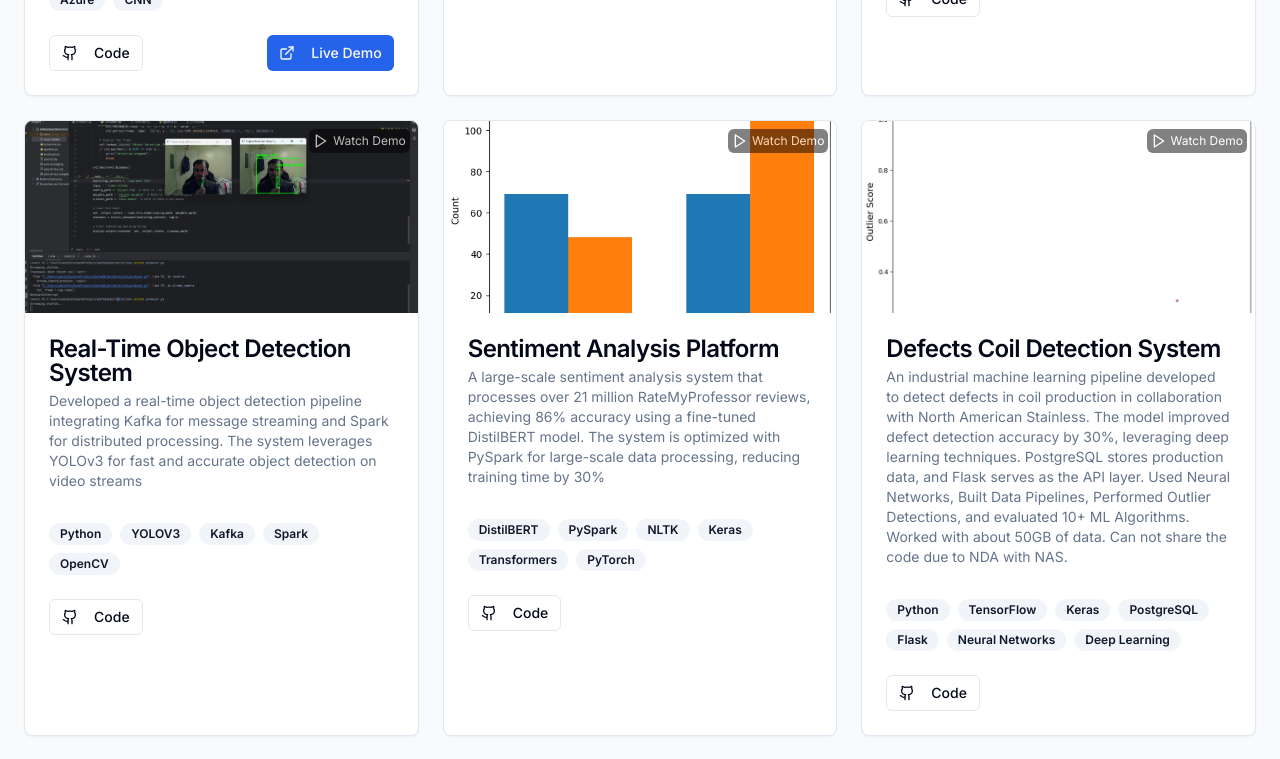
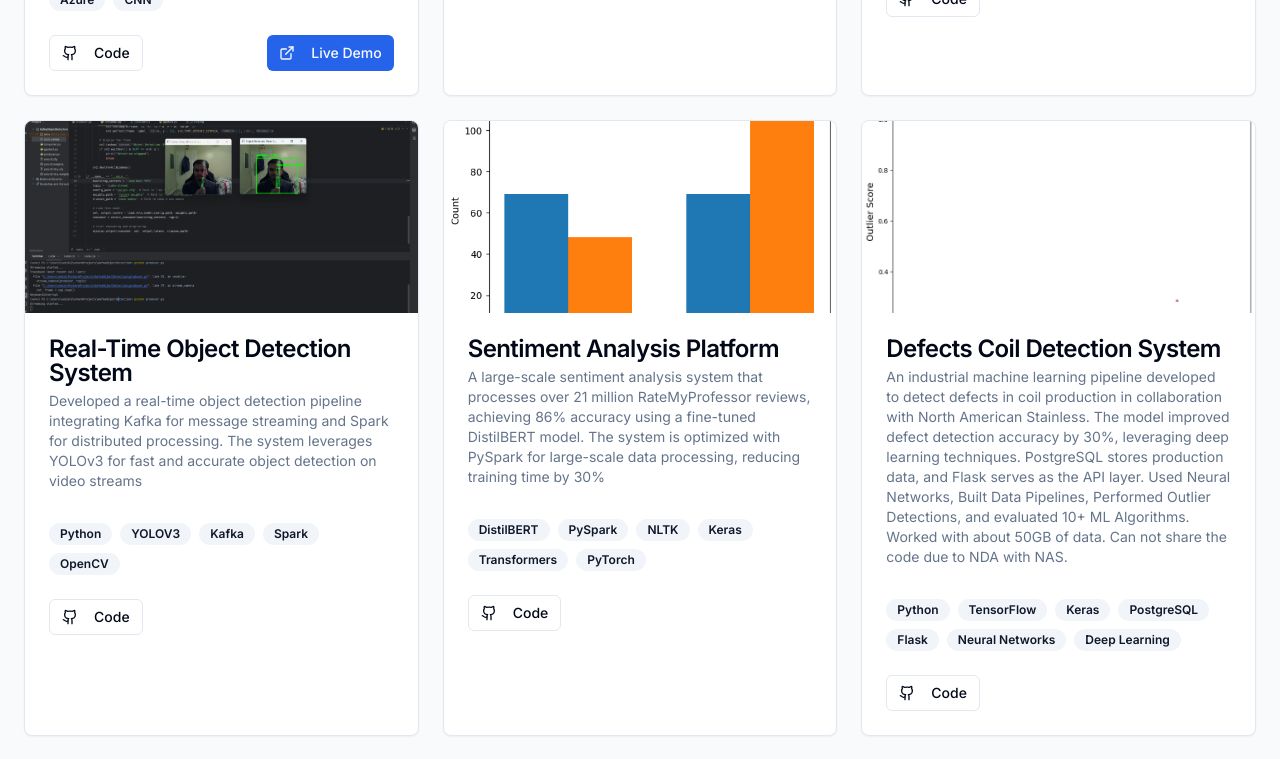
Before and after one commit to acbikash13/personalPortfolio, a Next.js app: page / in a window 1280 px wide. Shown: the part 4020-4779 px from the top of the page. Built offline with nearby package versions, Linux system fonts and the light colour scheme.

Commit message:
Added a filter where we see the watch video option only if we have a valid video url

```diff
--- a/components/projects.tsx
+++ b/components/projects.tsx
@@ -54,7 +54,7 @@ export default function Projects() {
       description:
         "Built an image classification application using CNNs for real-time image categorization. The app enables users to upload images, and the model predicts categories with high accuracy. Flask serves as the backend, handling image preprocessing and model inference",
       image: "/assets/ImageClassifier.png",
-      video: "https://youtu.be/dvuZqDhLrtk", // Replace with your actual YouTube URL
+      video: "https://youtu.be/-tCb5txySqU", // Replace with your actual YouTube URL
       tags: ["Python", "TensorFlow", "Keras", "Flask", "Azure", "CNN"],
       category: "machinelearning",
       github: "https://github.com/acbikash13",
@@ -90,7 +90,7 @@ export default function Projects() {
       description:
         "Developed a real-time object detection pipeline integrating Kafka for message streaming and Spark for distributed processing. The system leverages YOLOv3 for fast and accurate object detection on video streams",
       image: "/assets/RealTimeObjectDetection.png",
-      video: "https://youtu.be/dvuZqDhLrtk", // Replace with your actual YouTube URL
+      video: "", // No video available
       tags: ["Python", "YOLOV3", "Kafka", "Spark", "OpenCV"],
       category: "machinelearning",
       github: "https://github.com/acbikash13/kafkaObjectDetection",
@@ -102,7 +102,7 @@ export default function Projects() {
       description:
         "A large-scale sentiment analysis system that processes over 21 million RateMyProfessor reviews, achieving 86% accuracy using a fine-tuned DistilBERT model. The system is optimized with PySpark for large-scale data processing, reducing training time by 30%",
       image: "/assets/sentimentAnalysis.png",
-      video: "https://youtu.be/dvuZqDhLrtk", // Replace with your actual YouTube URL
+      video: "", // No video available
       tags: ["DistilBERT", "PySpark", "NLTK", "Keras", "Transformers", "PyTorch"],
       category: "datascience",
       github: "https://github.com/acbikash13/RateMyProfessorSentimentAnalysis",
@@ -114,7 +114,7 @@ export default function Projects() {
       description:
         "An industrial machine learning pipeline developed to detect defects in coil production in collaboration with North American Stainless. The model improved defect detection accuracy by 30%, leveraging deep learning techniques. PostgreSQL stores production data, and Flask serves as the API layer. Used Neural Networks, Built Data Pipelines, Performed Outlier Detections, and evaluated 10+ ML Algorithms. Worked with about 50GB of data. Can not share the code due to NDA with NAS.",
       image: "/assets/DefectCoil.png",
-      video: "https://youtu.be/dvuZqDhLrtk", // Replace with your actual YouTube URL
+      video: "", // No video available
       tags: ["Python", "TensorFlow", "Keras", "PostgreSQL", "Flask", "Neural Networks", "Deep Learning"],
       category: "machinelearning",
       github: "https://github.com/acbikash13",
@@ -126,7 +126,7 @@ export default function Projects() {
       description:
         " Built an automated job scraping tool using Python and JobSpy, storing job postings in an AWS-hosted PostgreSQL database. The system schedules CRON jobs to collect data every 30 minutes, ensuring up-to-date job listings for AI-powered recommendations",
       image: "/assets/JobScrapper.png",
-      video: "https://youtu.be/dvuZqDhLrtk", // Replace with your actual YouTube URL
+      video: "", // No video available
       tags: ["Python", "AWS", "PostgreSQL", "JobSpy", "Psycopg2"],
       category: "datascience",
       github: "https://github.com/acbikash13",
@@ -139,6 +139,11 @@ export default function Projects() {
   // Helper function to check if a demo link is valid
   const hasValidDemoLink = (demoLink) => {
     return demoLink && demoLink !== "#"
+  }
+
+  // Helper function to check if a video link is valid
+  const hasValidVideoLink = (videoLink) => {
+    return videoLink && videoLink.trim() !== ""
   }
 
   // Helper function to extract YouTube video ID from URL
@@ -154,8 +159,10 @@ export default function Projects() {
 
   // Open video modal
   const openVideoModal = (project) => {
+    if (hasValidVideoLink(project.video)) {
       setActiveVideo(project)
       document.body.style.overflow = "hidden" // Prevent scrolling when modal is open
+    }
   }
 
   // Close video modal
@@ -206,6 +213,7 @@ export default function Projects() {
           {filteredProjects.map((project) => (
             <Card key={project.id} className="overflow-hidden group">
               <div className="relative h-48 overflow-hidden">
+                {hasValidVideoLink(project.video) && (
                   <div
                     className="absolute inset-0 z-10 flex items-center justify-center opacity-0 group-hover:opacity-100 transition-opacity duration-300 bg-black/50 cursor-pointer"
                     onClick={() => openVideoModal(project)}
@@ -214,12 +222,14 @@ export default function Projects() {
                       <Play className="h-8 w-8 text-white" />
                     </div>
                   </div>
+                )}
                 <Image
                   src={project.image || "/placeholder.svg?height=400&width=600"}
                   alt={project.title}
                   fill
                   className="object-cover transition-transform duration-300"
                 />
+                {hasValidVideoLink(project.video) && (
                   <div className="absolute top-2 right-2 bg-black/70 text-white p-1 rounded-md z-20 opacity-70 group-hover:opacity-100 transition-opacity">
                     <div className="flex items-center gap-1 text-xs">
                       <svg
@@ -238,6 +248,7 @@ export default function Projects() {
                       Watch Demo
                     </div>
                   </div>
+                )}
               </div>
               <CardHeader>
                 <CardTitle>{project.title}</CardTitle>
```
Lines whose indentation alone changed are shown as unchanged.
